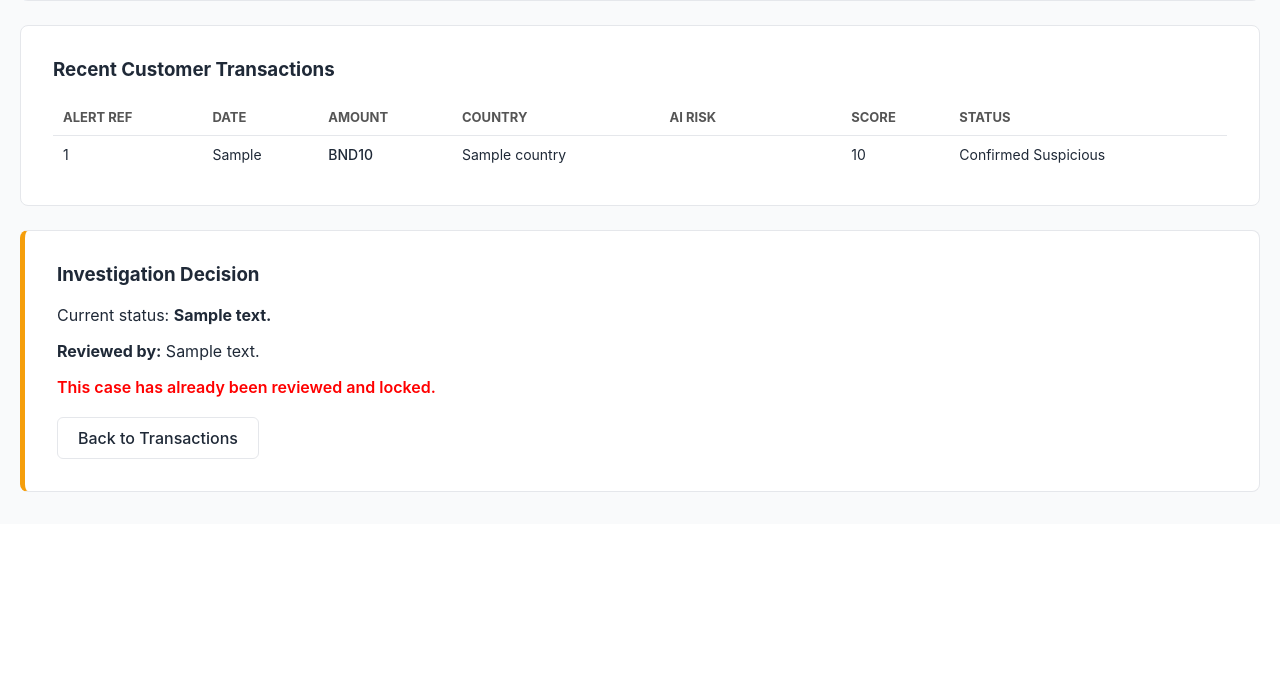
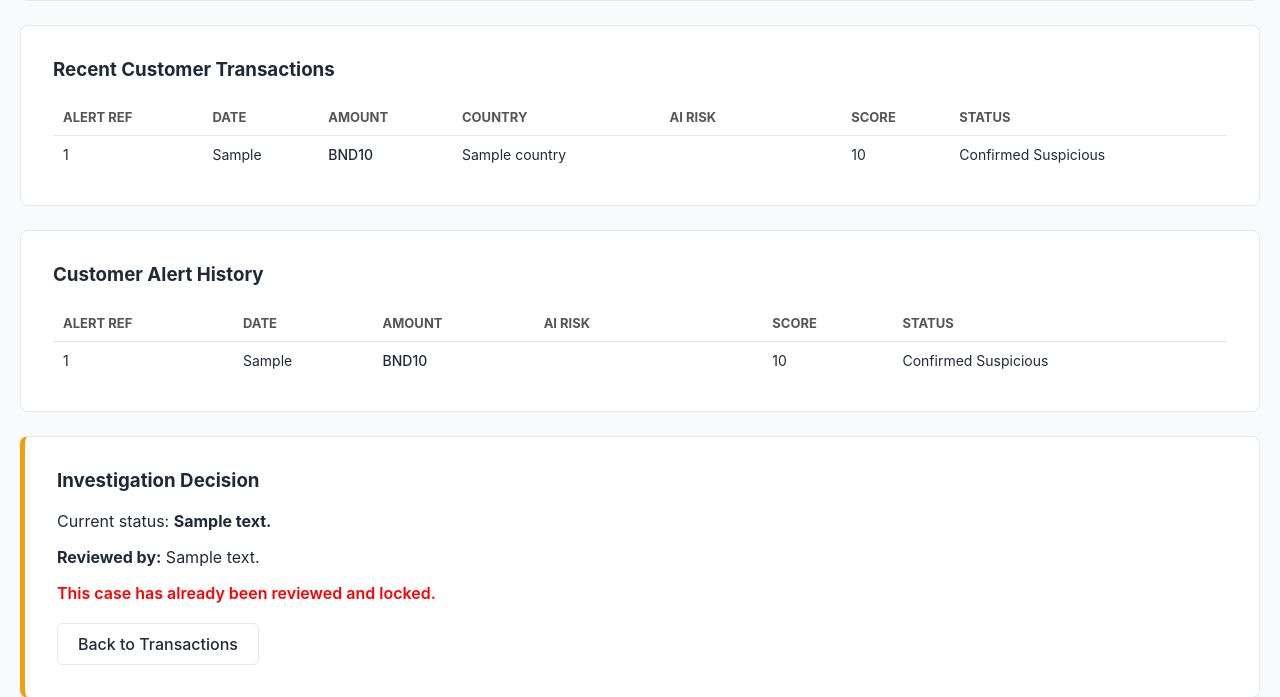
Before and after one commit to Kaiijyuu/SmartAML, a Python web app: template backend/templates/investigation.html in a window 1280 px wide. Shown: the part 1305-2002 px from the top of the page. Before the commit the page ends 1797 px from the top, so only its background shows below. Run offline with Jinja, Linux system fonts and the light colour scheme; the template is opened without the code that fills it: most values are stand-ins (such as "Sample title", 1, 10 or a date in 2020).

Commit message:
Add customer alert history improvement

```diff
--- a/backend/case_decisions.csv
+++ b/backend/case_decisions.csv
@@ -18,3 +18,4 @@ loan_482_11,False Positive,
 327480,Confirmed Suspicious,tester1
 4876287,Confirmed Suspicious,tester1
 5679447,False Positive,tester1
+2539071,False Positive,tester1
--- a/backend/templates/investigation.html
+++ b/backend/templates/investigation.html
@@ -189,6 +189,44 @@
             </div>
 
 
+        <div class="card">
+            <h3>Customer Alert History</h3>
+
+            {% if tx.customer_alert_history %}
+            <table>
+                <thead>
+                    <tr>
+                        <th>Alert Ref</th>
+                        <th>Date</th>
+                        <th>Amount</th>
+                        <th>AI Risk</th>
+                        <th>Score</th>
+                        <th>Status</th>
+                    </tr>
+                </thead>
+                <tbody>
+                    {% for alert in tx.customer_alert_history %}
+                    <tr>
+                        <td>{{ alert.txn_id }}</td>
+                        <td>{{ alert.dt }}</td>
+                        <td>BND{{ alert.amount }}</td>
+                        <td>
+                            <span class="badge badge-{{ alert.risk_label|lower }}">
+                                {{ alert.risk_label }}
+                            </span>
+                        </td>
+                        <td>{{ alert.risk_score }}</td>
+                        <td>{{ alert.status }}</td>
+                    </tr>
+                    {% endfor %}
+                </tbody>
+            </table>
+            {% else %}
+            <p class="subtitle">No previous alerts found for this customer.</p>
+            {% endif %}
+        </div>
+
+
         <div class="card decision-card">
             <h3>Investigation Decision</h3>
             <p>Current status: <strong>{{ tx.decision }}</strong></p>
```
Also changed, not shown: backend/app.py (+24 -1 lines).
